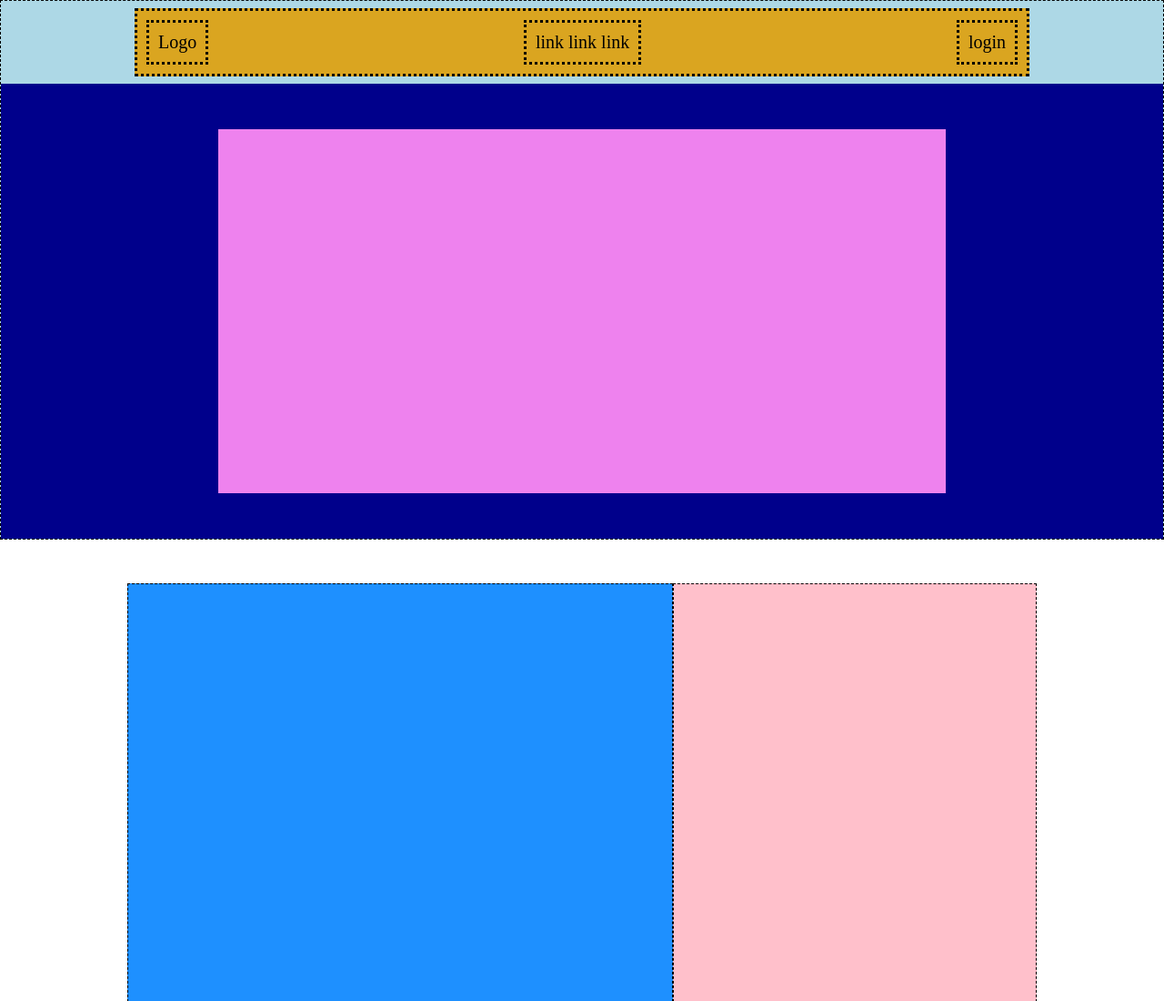
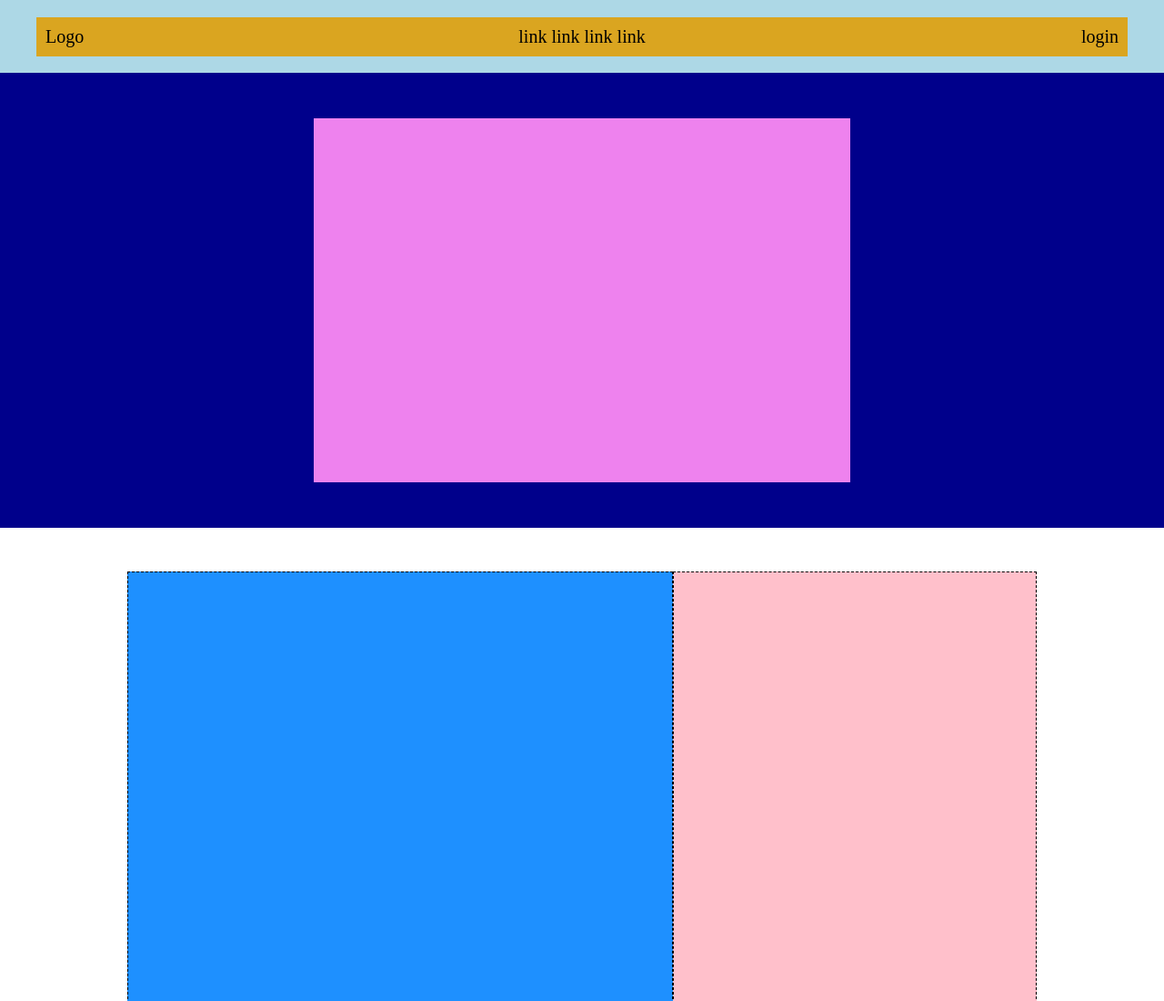
Before and after one commit to MathiasChirivi/htmlcss-struttura-discord, a plain HTML site: page index.html in a window 1280 px wide. Shown: the top 1100 px of the page at 91% size. Drawn offline with Linux system fonts and the light colour scheme.

Commit message:
fix[header]

```diff
--- a/css/style.css
+++ b/css/style.css
@@ -7,38 +7,42 @@
     padding: 0;
     box-sizing: border-box;
 }
+
+.col20 { width: 20%; }
+.col50 { width: 50%; }
+.col60 { width: 60%; }
+
+.col {
+    background-color: #daa520;
+    padding: 10px;
+}
+
+.height{
+    height: 100%;
+}
+
+.center{ text-align: center;}
+.right{ text-align: right;}
+
 /*header*/
 header{
     background-color: #add8e6 ;
-    border: 1px dashed black;
 }
 
-nav{
-    padding: 0.5rem;
+.flex {
+    display: flex;
+}
+
+.container{
+    height: 80px;
+    align-items: center;
+    justify-content: space-between;
     font-size: 20px;
 }
 
-.logo, .link, .login{
-    margin: 10px;
-    padding: 10px;
-    border: 3px dotted black;
-}
-
-.container{
-    background-color: #daa520;
-    display: flex;
-    flex-direction: row;
-    justify-content: space-between;
-    border-style: dotted;
-}
-
-.boxed{
-    max-width: 1000px;
+.box{
+    max-width: 1200px;
     margin: 0 auto;
-}
-
-.alignItemsCenter{
-    align-items: center;
 }
 
 .contenitore{
@@ -48,11 +52,14 @@ nav{
     align-items: center;
 }
 
+.hero{
+    height: 500px;
+    padding: 50px;
+    justify-content: center;
+}
+
 .box1{
     background-color: #ee82ee;
-    width: 800px;
-    min-height: 400px;
-    margin: 0 auto;
 }
 
 /*INIZIO MAIN*/
--- a/index.html
+++ b/index.html
@@ -10,19 +10,14 @@
 <body>
     <!--Header[boxed,container, con link e img]-->
     <header>
-        <div class="boxed">
-            <nav>
-            <div class="container alignItemsCenter">
-                <div class="logo">Logo</div>
-                <nav class="link">link link link</nav>
-                <div class="login">login</div>
+            <div class="container flex box">
+                <div class="logo col col20">Logo</div>
+                <nav class="link col col60 center">link link link link</nav>
+                <div class="login col col20 right">login</div>
             </div>
-            </nav>
-        </div>
     <!--Contiene la prima box nel header-->
-        <div class="contenitore">
-                <div class="box1">
-                </div>
+        <div class="contenitore hero flex ">
+                <div class="box1 col50 height"></div>
         </div>
     </header>
 
```
